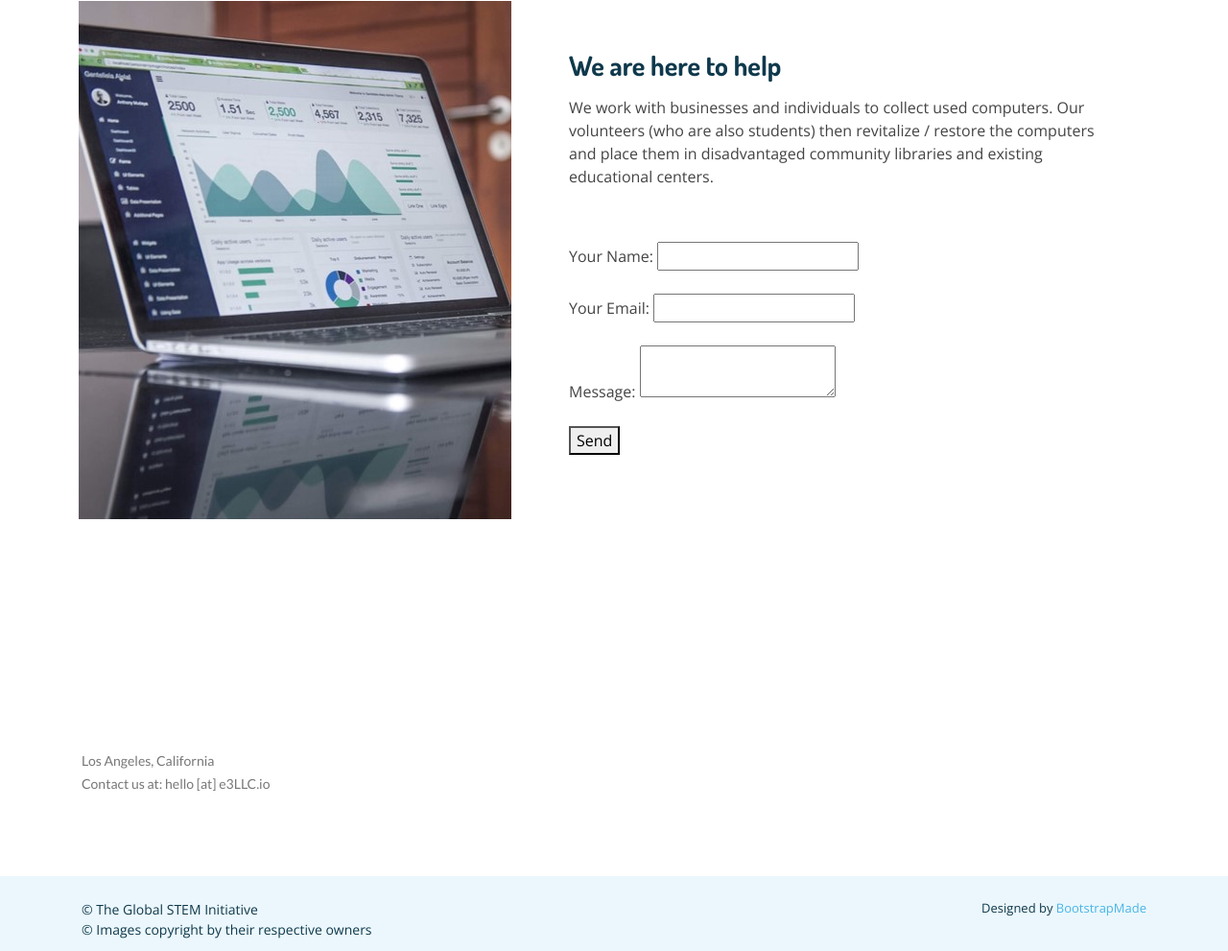
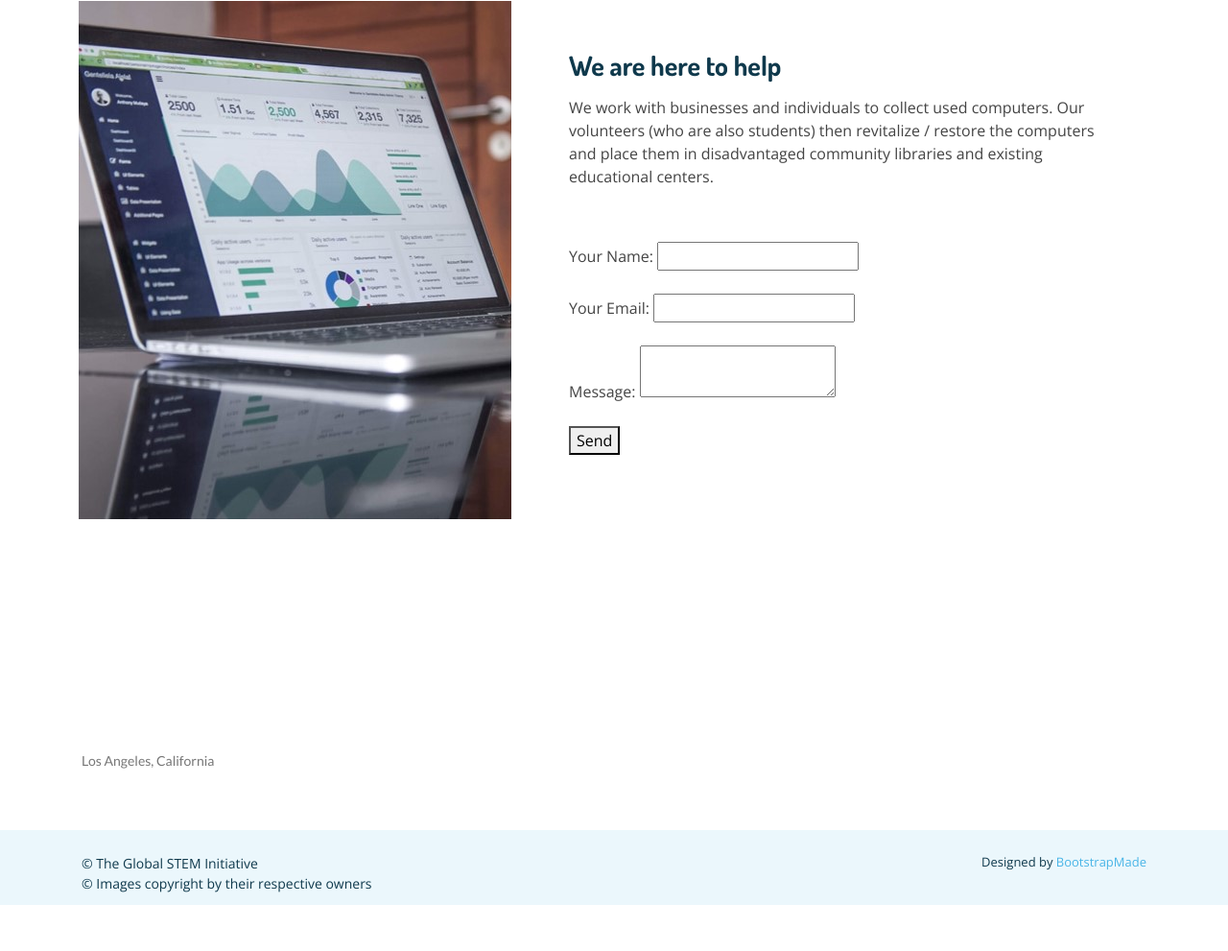
Before and after one commit to ekbrowns/scifutures, a plain HTML site: page index.html in a window 1280 px wide. Shown: the part 699-1690 px from the top of the page at 96% size. After the commit the page ends 1642 px from the top, so only its background shows below. Drawn offline with nearby package versions, Linux system fonts and the light colour scheme; a script that the page names is missing.

Commit message:
Update index.html

```diff
--- a/index.html
+++ b/index.html
@@ -128,7 +128,7 @@
                         <div class="col-lg-3 col-md-6 footer-contact">
 
                             <p>Los Angeles, California</p>
-                            <p>Contact us at: hello [at] e3LLC.io<br><br></p>
+
                         </div>
                     </div>
                 </div>
```
